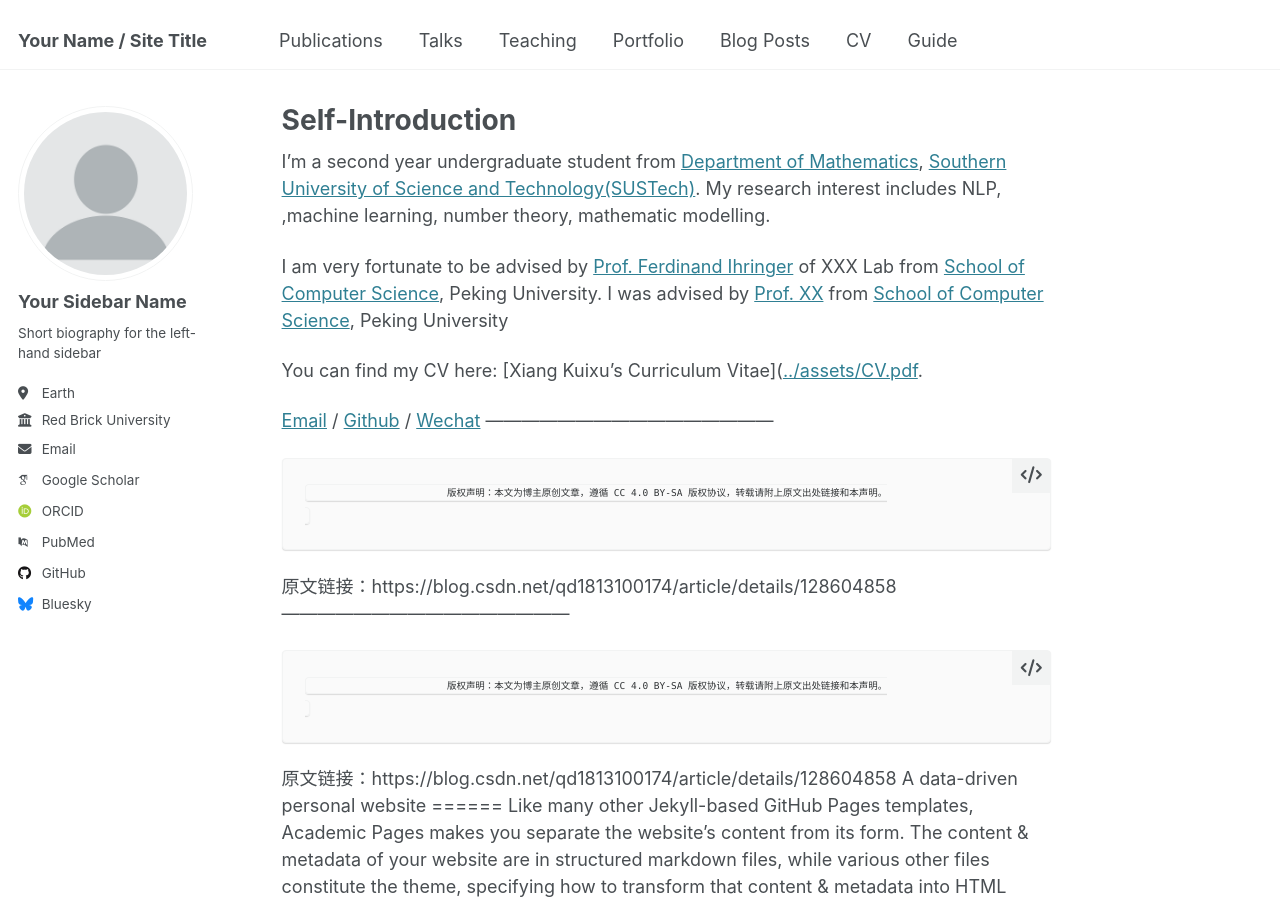
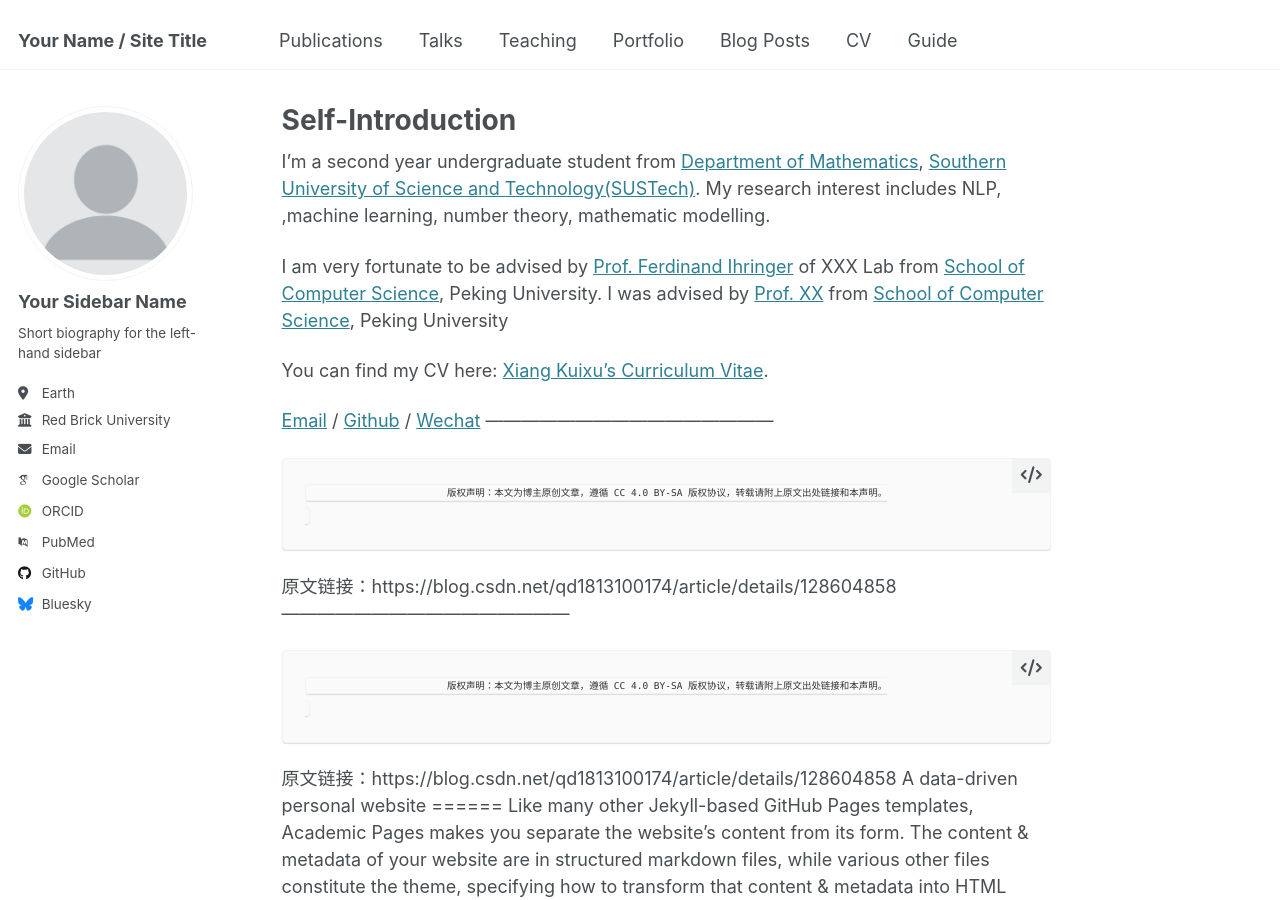
Before and after one commit to QUINCY-XIANG/quincyxiang.github.io, a Jekyll site: the page built from _pages/about.md, in a window 1280 px wide and 900 px high. Built offline with Jekyll 4.4.1, drawn with Linux system fonts in a browser that asks for light colours; some web fonts are replaced; part of the change alters nothing that is shown.

Commit message:
Update about.md

```diff
--- a/_pages/about.md
+++ b/_pages/about.md
@@ -11,7 +11,7 @@ I'm a second year undergraduate student from [Department of Mathematics](https:/
 
 I am very fortunate to be advised by [Prof. Ferdinand Ihringer](https://math.ihringer.org/) of XXX Lab from [School of Computer Science](https://cs.pku.edu.cn/), Peking University. I was advised by [Prof. XX](https://XXX.pku.edu.cn/) from [School of Computer Science](https://cs.pku.edu.cn/), Peking University
 
-You can find my CV here: [Xiang Kuixu's Curriculum Vitae]([../assets/CV.pdf](https://github.com/QUINCY-XIANG/quincyxiang.github.io/blob/master/assets/CV.pdf).
+You can find my CV here: [Xiang Kuixu's Curriculum Vitae](https://github.com/QUINCY-XIANG/quincyxiang.github.io/blob/master/assets/CV.pdf).
 
 [Email](12310421@mail.susteh.edu.cn) / [Github](https://github.com/QiuDi233) / [Wechat](../images/wechat.jpg)
 ————————————————
```
